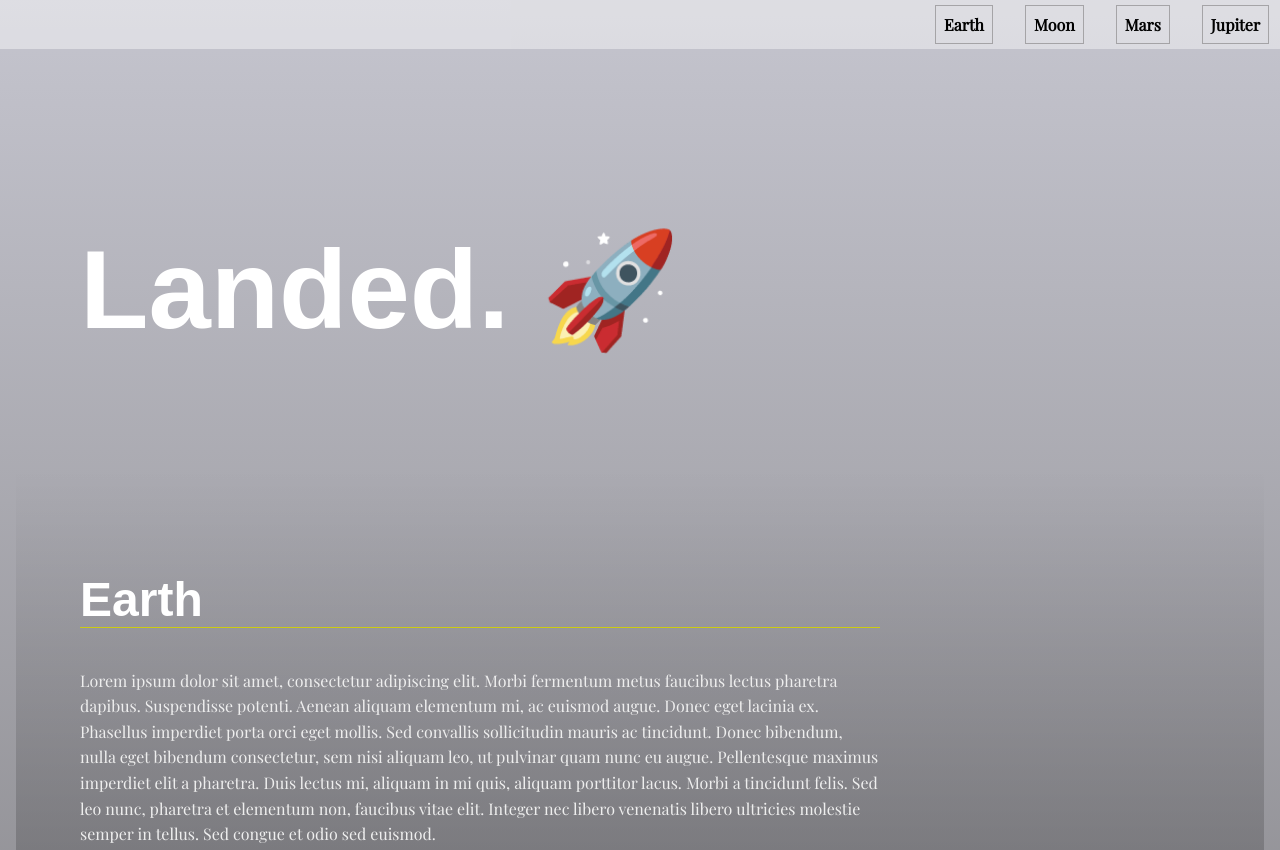
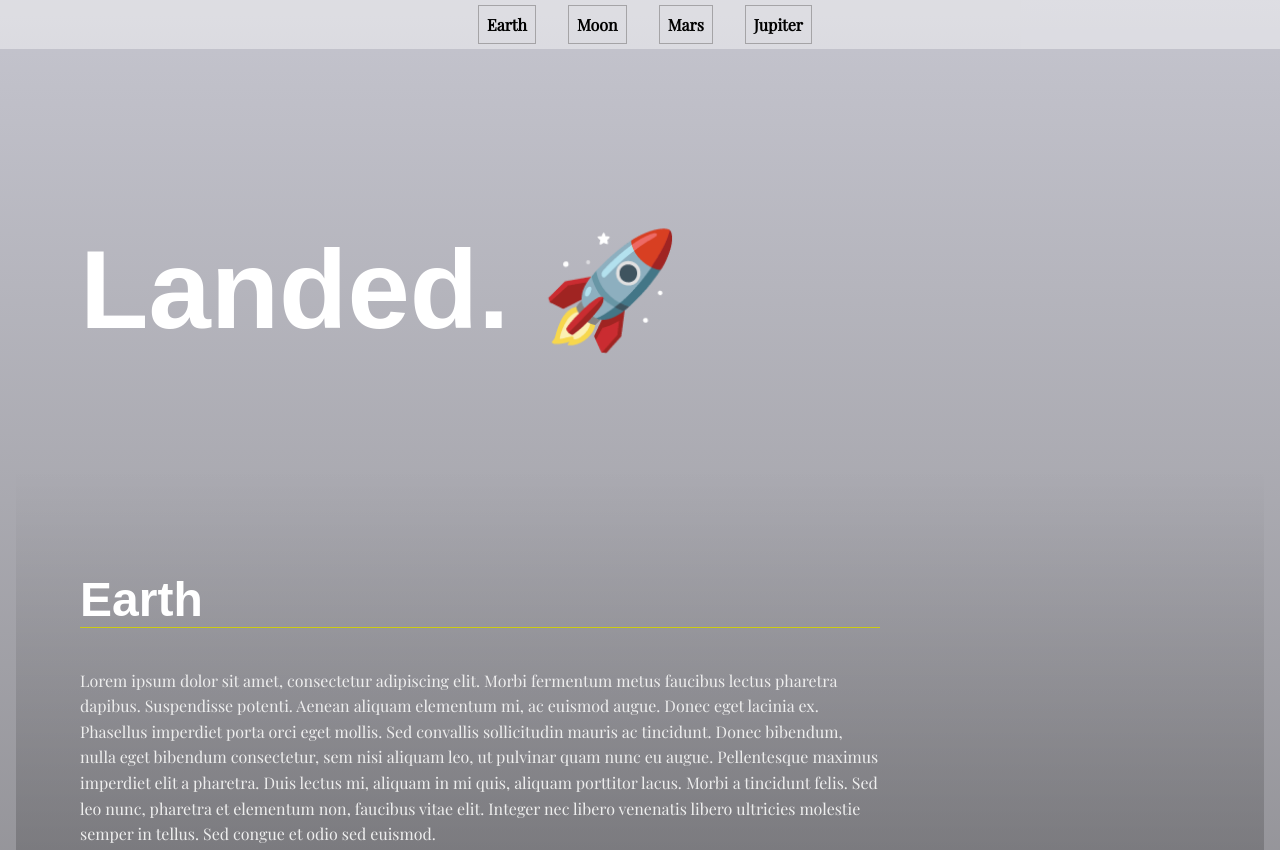
Before and after one commit to ryanfrayser/udc-landing, a plain HTML site: page index.html in a window 1280 px wide. Shown: the top 850 px of the page. Drawn offline with nearby package versions, Linux system fonts and the light colour scheme.

Commit message:
Adjust navbar styling.

```diff
--- a/css/styles.css
+++ b/css/styles.css
@@ -16,12 +16,7 @@ h1 {
     margin: 2em 1rem;
 }
 
-@media only screen and (min-width: 35em){
-    h1 {
-        font-size: 7em;
-        margin: 2em 4rem 1em;
-    }
-}
+
 
 h2 {
     border-bottom: 1px solid #cc1;
@@ -51,6 +46,8 @@ section {
 }
 
 
+
+
 /* ---- Module Rules ---- */
 
 /* Navigation Styles*/
@@ -76,7 +73,7 @@ section {
 .navbar__menu ul {
     padding-left: 0;
     margin: 0;
-    text-align: right;
+    text-align: center;
 }
 
 .navbar__menu li {
@@ -98,6 +95,16 @@ section {
     color: #fff;
     transition: ease 0.5s all;
 }
+
+/* Small Screens */
+
+@media only screen and (min-width: 35em){
+    h1 {
+        font-size: 7em;
+        margin: 2em 4rem 1em;
+    }
+}
+
 
 /* Header Styles */
 .page__header {
```
